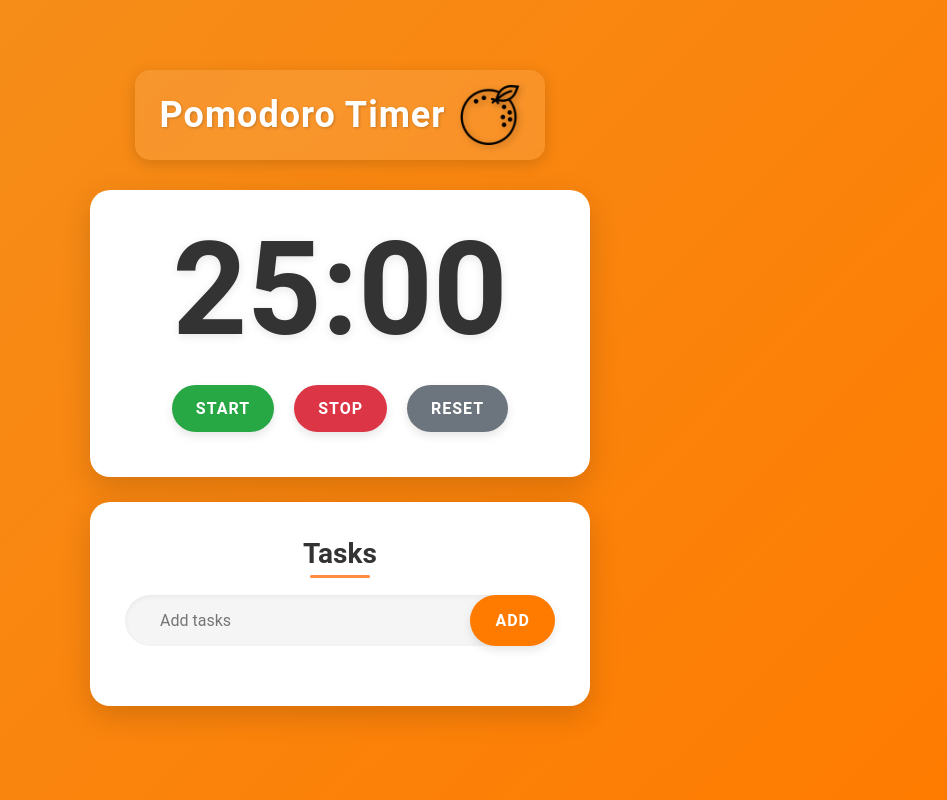
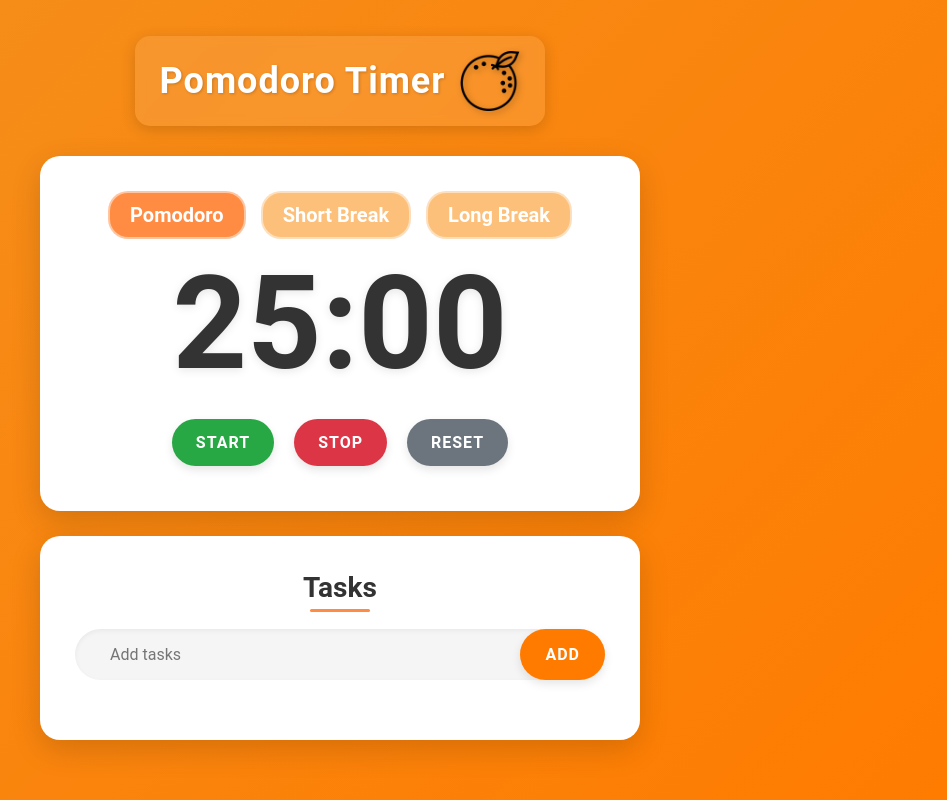
Before and after one commit to dukgeunchoi/pomodoro, a plain HTML site: page index.html in a window 1280 px wide. Shown: the whole page, without its empty margins (300-1247 px from the left). Drawn offline with Linux system fonts and the light colour scheme.

Commit message:
worked on style

```diff
--- a/index.html
+++ b/index.html
@@ -13,11 +13,16 @@
     </header>
 
     <div class="container">
-        <p class="timer" id="timer">25:00</p>
+        <div class="timer-wrapper">
+            <button class="timer-type" id="pomodoro">Pomodoro</button>
+            <button class="timer-type" id="shortbreak">Short Break</button>
+            <button class="timer-type" id="longbreak">Long Break</button>
+        </div>
+        <p class="timer" id="timer"></p>
         <div class="button-wrapper">
-            <button id="start">Start</button>
-            <button id="stop">Stop</button>
-            <button id="reset">Reset</button>
+            <button class="action-button" id="start">Start</button>
+            <button class="action-button" id="stop">Stop</button>
+            <button class="action-button" id="reset">Reset</button>
         </div>
     </div>
 
@@ -26,7 +31,7 @@
             <h2>Tasks</h2>
             <div class="row">
                 <input type="text" id="input-box" placeholder="Add tasks">
-                <button onclick="addTask()">Add</button>
+                <button class="add-button" onclick="addTask()">Add</button>
             </div>
             <ul id="list-container"></ul>
         </div>
--- a/styles.css
+++ b/styles.css
@@ -50,7 +50,7 @@ body {
 
 .container {
     background: white;
-    max-width: 500px;
+    max-width: 600px;
     width: 100%;
     text-align: center;
     padding: 35px;
@@ -58,6 +58,7 @@ body {
     box-shadow: 0 10px 30px rgba(0, 0, 0, 0.15);
     margin-bottom: 25px;
     transition: transform 0.3s ease;
+    /* background: rgba(255, 255, 255, 0.1); */
 }
 
 .timer {
@@ -76,7 +77,21 @@ body {
     margin-bottom: 10px;
 }
 
-button {
+.action-button {
+    font-size: 16px;
+    padding: 14px 24px;
+    color: white;
+    border: none;
+    border-radius: 50px;
+    cursor: pointer;
+    text-transform: uppercase;
+    font-weight: bold;
+    letter-spacing: 1px;
+    transition: all 0.3s ease;
+    box-shadow: 0 4px 10px rgba(0, 0, 0, 0.1);
+}
+
+.add-button {
     font-size: 16px;
     padding: 14px 24px;
     color: white;
@@ -273,3 +288,38 @@ ul li span:hover {
         width: 100%;
     }
 }
+
+.timer-wrapper {
+    display: flex;
+    justify-content: center;
+    gap: 15px;
+    margin-bottom: 20px;
+    flex-wrap: nowrap;
+}
+
+.timer-type {
+    background: none;
+    border: 2px solid rgba(255, 255, 255, 0.5);
+    color: white;
+    font-size: 20px;
+    padding: 10px 20px;
+    border-radius: 20px;
+    cursor: pointer;
+    font-weight: bold;
+    transition: all 0.3s ease;
+    flex-wrap: nowrap;
+}
+
+.timer-type:hover {
+    background: rgba(255, 255, 255, 0.2);
+}
+
+.timer-type:active {
+    transform: translateY(2px);
+}
+
+.timer-type.active {
+    background: white;
+    color: #ff7b00;
+    border: 2px solid white;
+}
```
